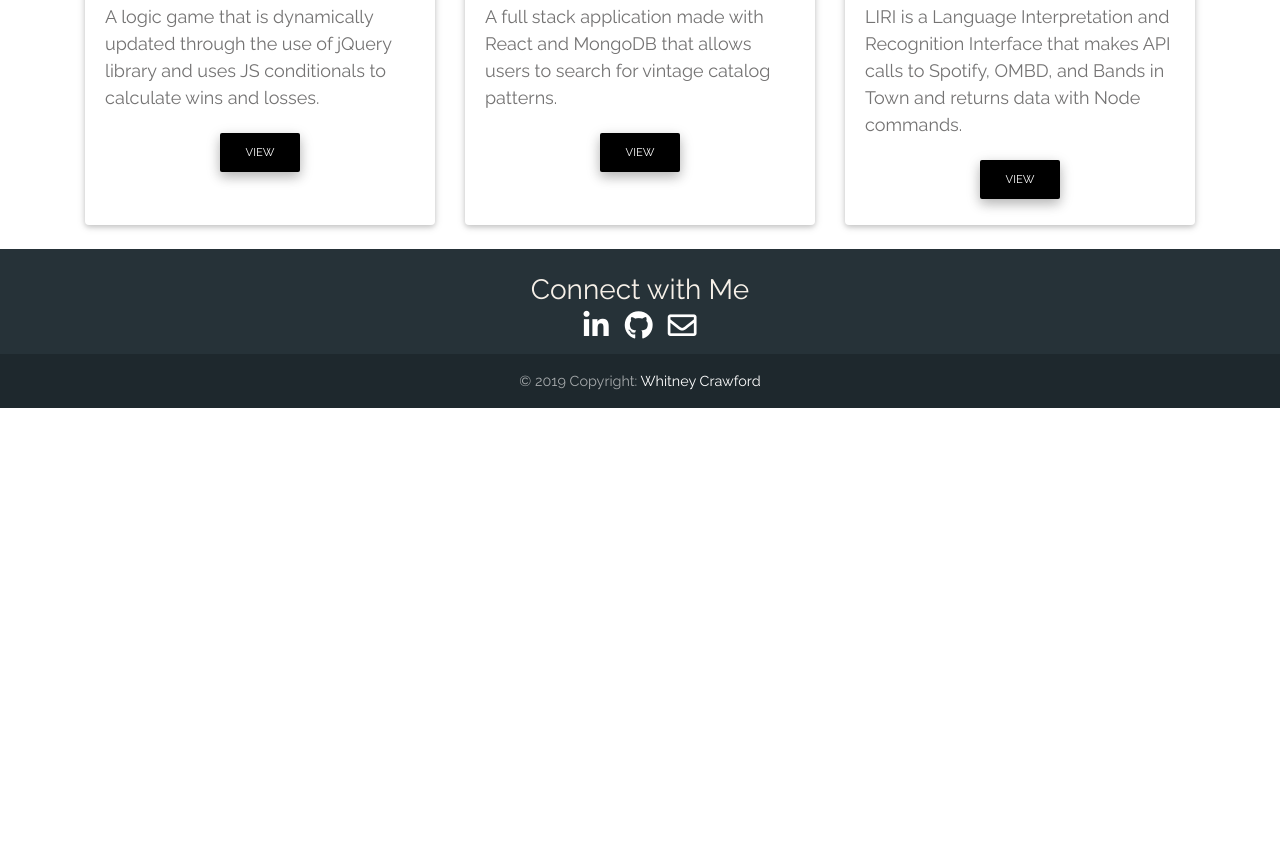
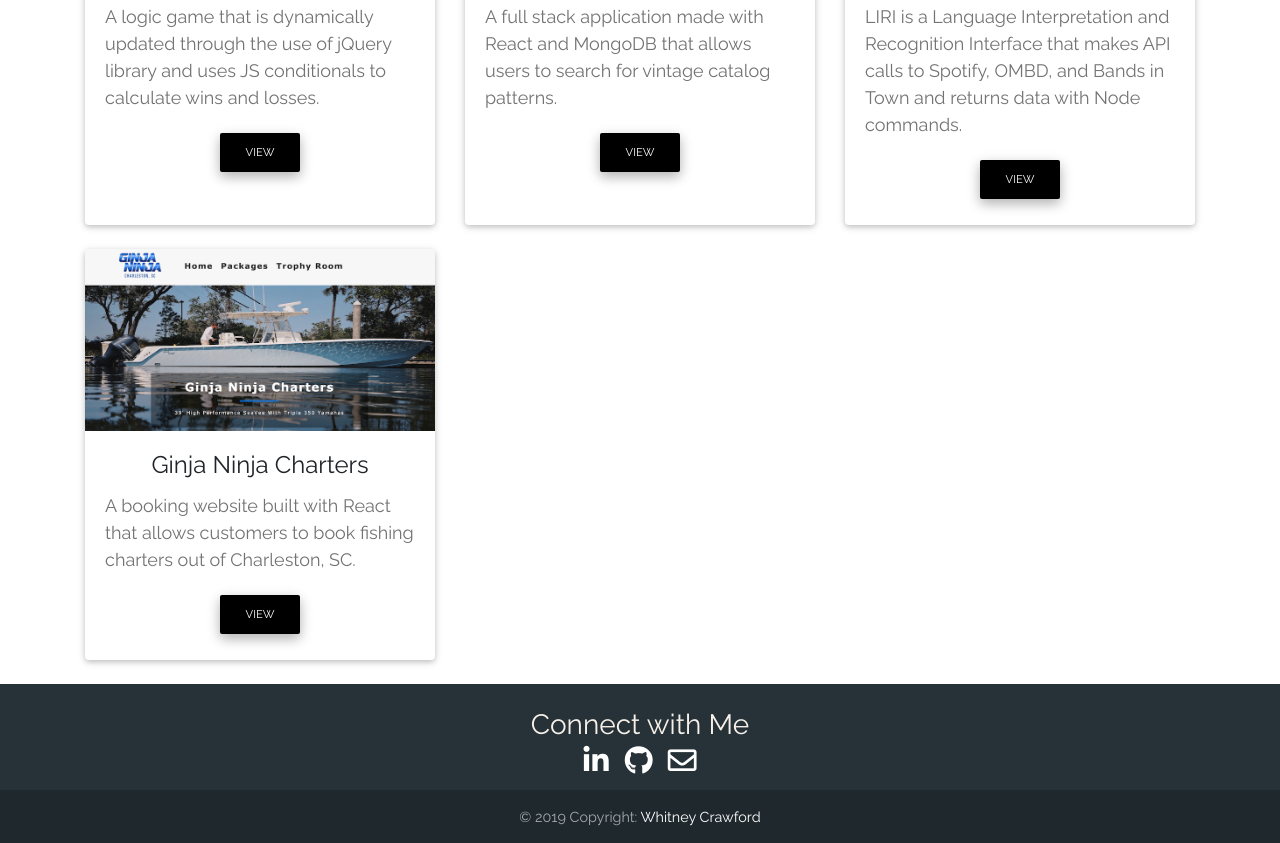
Before and after one commit to whitney227/Professional-Portfolio, a website: page index.html in a window 1280 px wide. Shown: the part 1303-2146 px from the top of the page. Before the commit the page ends 1711 px from the top, so only its background shows below. Drawn offline with nearby package versions, Linux system fonts and the light colour scheme.

Commit message:
added Ginja Ninja project

```diff
--- a/index.html
+++ b/index.html
@@ -208,9 +208,9 @@
                     <!-- /Card 3-->
 
                 </div>
-                <!-- Card deck -->
+                <!-- End of Card deck top row-->
 
-                <!-- Card deck bottom row-->
+                <!-- Card deck second row-->
                 <div class="card-deck">
 
                 <!-- Card 1-->
@@ -289,7 +289,51 @@
                 <!-- /Card 3-->
 
                 </div>
-                <!-- Card deck -->
+                <!-- End of Card deck second row-->
+
+                <!-- Card Deck third row -->
+                <div class="card-deck">
+                    <!-- Card 1 -->
+                    <div class="card mb-4">
+
+                        <!--Card image-->
+                        <div class="view zoom">
+                            <img class="card-img-top" src="./Images/Ginga-Ninja.png" alt="Card image cap">
+
+                        </div>
+
+                        <!--Card content-->
+                        <div class="card-body text-center">
+
+                            <!--Title-->
+                            <h4 class="card-title">Ginja Ninja Charters</h4>
+                            <!--Text-->
+                            <p class="card-text text-left">A booking website built with React that allows customers to book fishing charters out of Charleston, SC. </p>
+                            <!-- Provides extra visual weight and identifies the primary action in a set of buttons -->
+                            <a class="btn btn-black btn-md active" role="button" href="https://ginjaninjafishing.com" target="_blank">View</a>
+
+
+                        </div>
+
+                    </div>
+                    <!-- /Card 1 -->
+
+                    <!-- Card 2-->
+                    <!-- add future content -->
+                    <div class="card mb-4" style="visibility: hidden;">
+
+                    </div>
+                    <!-- /Card 2 -->
+
+                    <!-- Card 3-->
+                    <!-- add future content -->
+                    <div class="card mb-4" style="visibility: hidden;">
+
+                    </div>
+                    <!-- /Card 3 -->
+
+                </div>
+                <!-- End of Card Deck third row -->
 
             </div>
       </main>
```
Also changed, not shown: Images/Ginga-Ninja.png (added), 2 other files.
